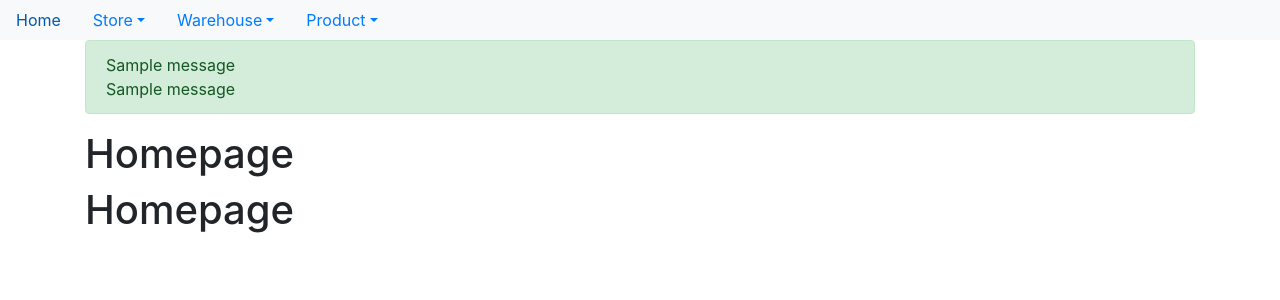
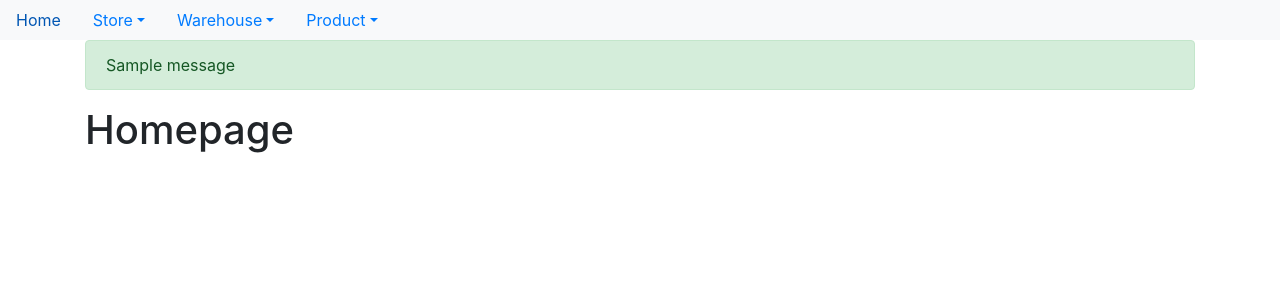
Before and after one commit to leongjinqwen/inventory_management, a Python web app: template templates/index.html in a window 1280 px wide. Shown: the top 300 px of the page. Run offline with Jinja, Linux system fonts and the light colour scheme; the template is opened without the code that fills it, so the values that code supplies are empty; one stand-in notice (Sample message) is shown; some libraries are stand-ins or nearby versions.

Commit message:
amend index and layout

```diff
--- a/templates/_layout.html
+++ b/templates/_layout.html
@@ -45,7 +45,6 @@
                 {% for category, message in messages %}
                     <div class="alert alert-{{ category }}" role="alert">
                         <li>{{ message }}</li>
-                        <li>{{ message }}</li>
                     </div>
                 {% endfor %}
                 </ul>
--- a/templates/index.html
+++ b/templates/index.html
@@ -1,5 +1,4 @@
 {% extends "_layout.html" %}
 {% block content %}
 <h1>Homepage</h1>
-<h1>Homepage</h1>
 {% endblock %}
```
